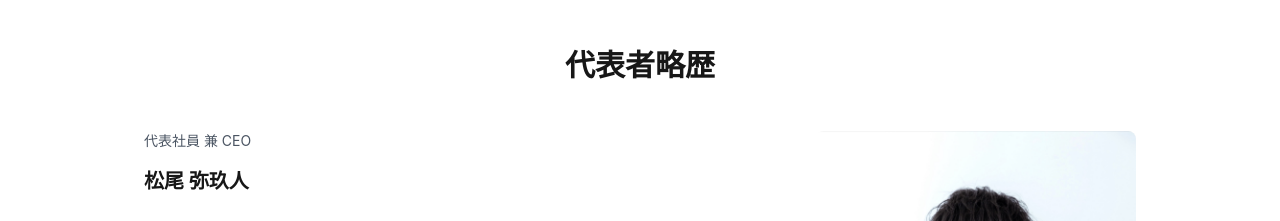
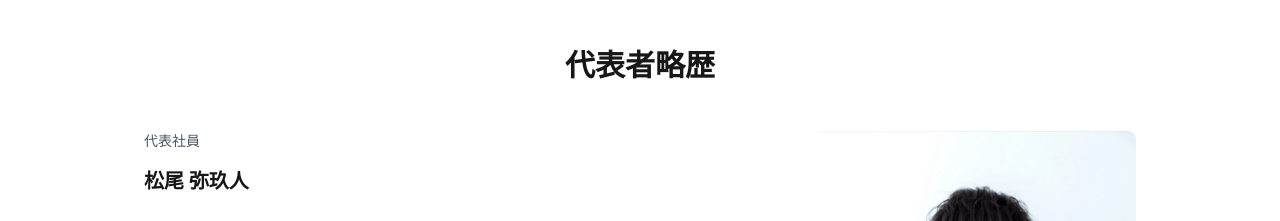
Before and after one commit to instansys/homepage, a Next.js app: page / in a window 1280 px wide. Shown: the part 1220-1441 px from the top of the page. Built offline with nearby package versions, Linux system fonts and the light colour scheme.

Commit message:
fix 文言

```diff
--- a/app/page.tsx
+++ b/app/page.tsx
@@ -109,7 +109,7 @@ export default function Home() {
             <div className="flex flex-col md:flex-row gap-8 items-start">
               <div className="md:w-2/3 flex flex-col gap-4">
                 <div className="text-gray-600 dark:text-gray-400 text-sm">
-                  代表社員 兼 CEO
+                  代表社員
                 </div>
                 <h3 className="text-xl font-bold mb-4 dark:text-white">
                   松尾 弥玖人
```
